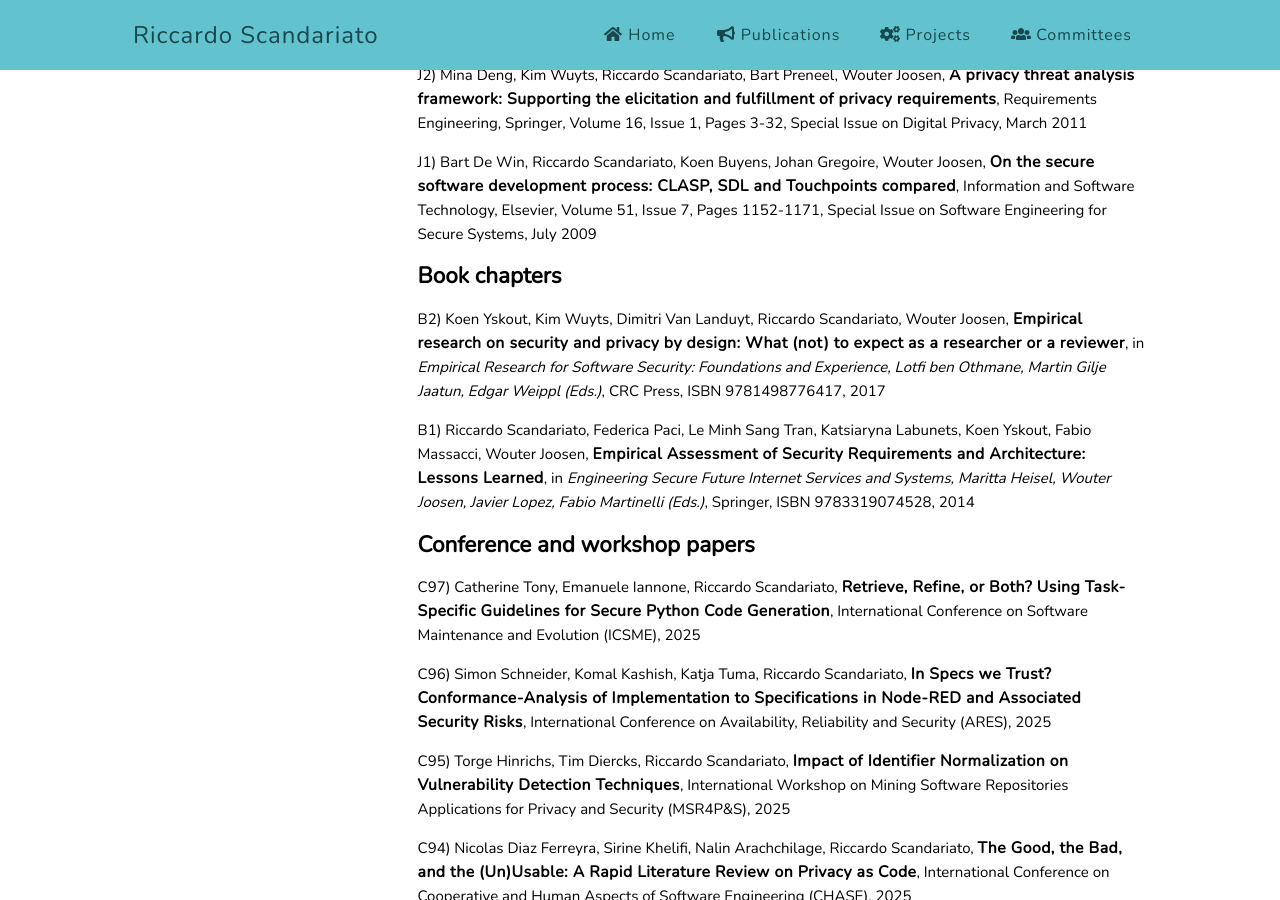
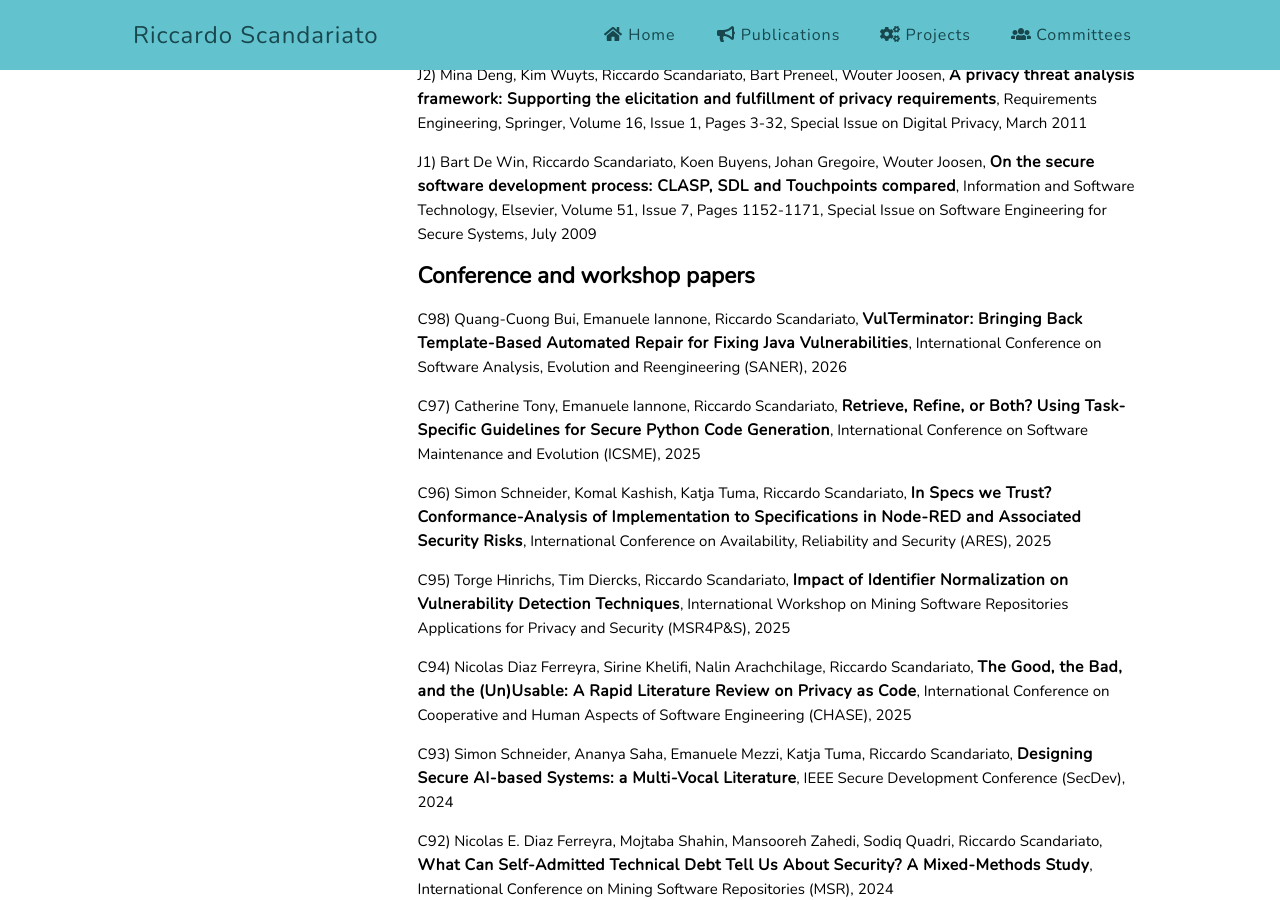
Before and after one commit to riccardoscandariato/riccardoscandariato.github.io, a Jekyll site: the page built from pubs.md, in a window 1280 px wide and 900 px high, scrolled down 2907 px. Built offline with Jekyll 4.4.1, drawn with Linux system fonts in a browser that asks for light colours; some of the changed text lies outside the part shown.

Commit message:
saner 2026

```diff
--- a/pubs.md
+++ b/pubs.md
@@ -75,14 +75,9 @@ title: Publications
 <p>J1) Bart De Win, Riccardo Scandariato, Koen Buyens, Johan Gregoire, Wouter Joosen, <strong>On the secure software development process: CLASP, SDL and Touchpoints compared</strong>, Information and Software Technology, Elsevier, Volume 51, Issue 7, Pages 1152-1171, Special Issue on Software Engineering for Secure Systems, July 2009</p>
 
 
-<h2>Book chapters</h2>
+<h2>Conference and workshop papers</h2>
 
-<p>B2) Koen Yskout, Kim Wuyts, Dimitri Van Landuyt, Riccardo Scandariato, Wouter Joosen, <strong>Empirical research on security and privacy by design: What (not) to expect as a researcher or a reviewer</strong>, in <em>Empirical Research for Software Security: Foundations and Experience, Lotfi ben Othmane, Martin Gilje Jaatun, Edgar Weippl (Eds.)</em>, CRC Press, ISBN 9781498776417, 2017</p>
-
-<p>B1) Riccardo Scandariato, Federica Paci, Le Minh Sang Tran, Katsiaryna Labunets, Koen Yskout, Fabio Massacci, Wouter Joosen, <strong>Empirical Assessment of Security Requirements and Architecture: Lessons Learned</strong>, in <em>Engineering Secure Future Internet Services and Systems, Maritta Heisel, Wouter Joosen, Javier Lopez, Fabio Martinelli (Eds.)</em>, Springer, ISBN 9783319074528, 2014</p>
-
-
-<h2>Conference and workshop papers</h2>
+<p>C98) Quang-Cuong Bui, Emanuele Iannone, Riccardo Scandariato, <strong>VulTerminator: Bringing Back Template-Based Automated Repair for Fixing Java Vulnerabilities</strong>, International Conference on Software Analysis, Evolution and Reengineering (SANER), 2026</p>
 
 <p>C97) Catherine Tony, Emanuele Iannone, Riccardo Scandariato, <strong>Retrieve, Refine, or Both? Using Task-Specific Guidelines for Secure Python Code Generation</strong>, International Conference on Software Maintenance and Evolution (ICSME), 2025</p>
 
```
Also changed, not shown: other parts of pubs.md (+6 -0 lines).
